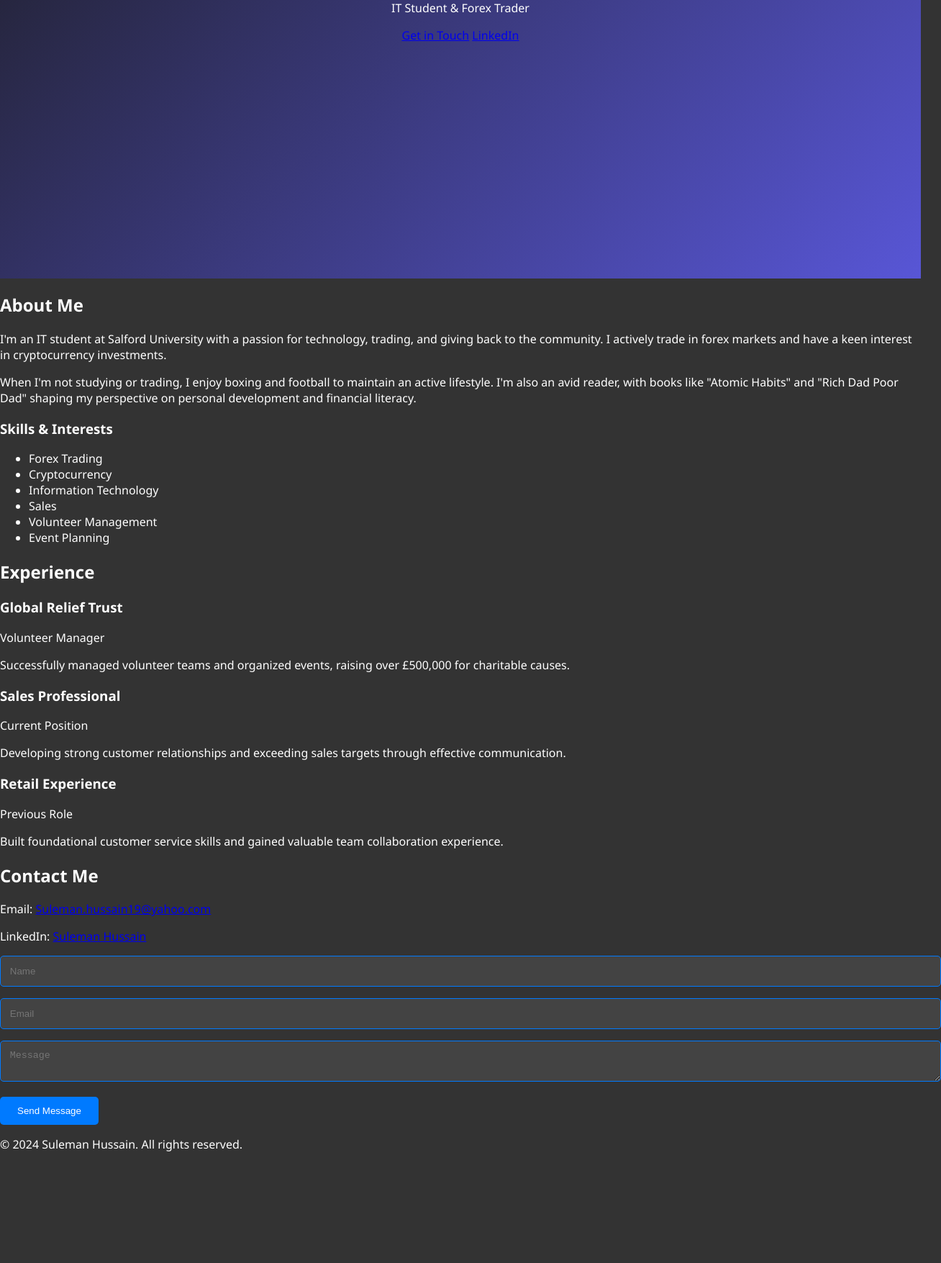
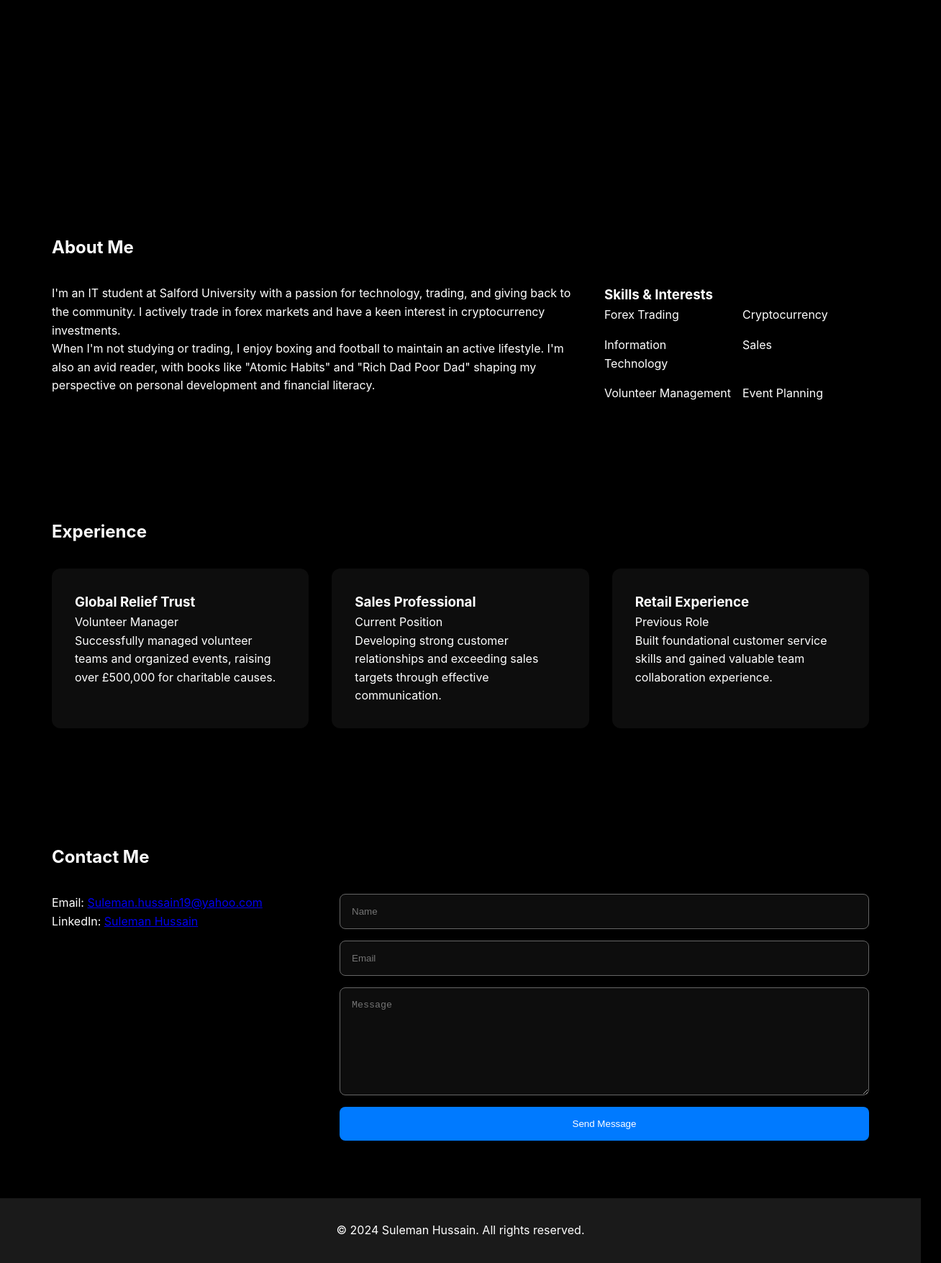
Before and after one commit to xsulemxn/My-Website, a plain HTML site: page index.html in a window 1280 px wide. Shown: the part 555-2310 px from the top of the page at 72% size, 1308 px wide, since content can reach past the window. Before the commit the page ends 2172 px from the top, so only its background shows below. Drawn offline with Linux system fonts and the light colour scheme.

Commit message:
styles.css

```diff
--- a/styles.css
+++ b/styles.css
@@ -1,163 +1,216 @@
-/* Basic Reset and Variables */
 :root {
     --primary-color: #1a1a1a;
-    --accent-color: #007AFF;
-    --secondary-accent: #5856D6;
+    --secondary-color: #333333;
+    --accent-color: #666666;
     --text-color: #ffffff;
-    --bg-color: #333333;
-    --subtle-bg: rgba(255, 255, 255, 0.08);
+    --background-color: #000000;
 }
 
-/* Global Styles */
-body {
+* {
     margin: 0;
-    font-family: 'Segoe UI', sans-serif;
-    background-color: var(--bg-color);
-    color: var(--text-color);
+    padding: 0;
+    box-sizing: border-box;
 }
 
-/* Hero Section */
+body {
+    font-family: -apple-system, BlinkMacSystemFont, 'Segoe UI', Roboto, Oxygen, Ubuntu, Cantarell, sans-serif;
+    line-height: 1.6;
+    color: var(--text-color);
+    background-color: var(--background-color);
+}
+
+nav {
+    position: fixed;
+    width: 100%;
+    background-color: rgba(0, 0, 0, 0.95);
+    padding: 1rem 0;
+    z-index: 1000;
+    backdrop-filter: blur(10px);
+    -webkit-backdrop-filter: blur(10px);
+}
+
+.nav-content {
+    max-width: 1200px;
+    margin: 0 auto;
+    display: flex;
+    justify-content: space-between;
+    align-items: center;
+    padding: 0 2rem;
+}
+
+.logo {
+    font-size: 1.5rem;
+    font-weight: bold;
+}
+
+.nav-links {
+    display: flex;
+    list-style: none;
+    gap: 2rem;
+}
+
+.nav-links a {
+    color: var(--text-color);
+    text-decoration: none;
+    transition: color 0.3s ease;
+}
+
+.nav-links a:hover {
+    color: #007AFF;
+}
+
+section {
+    padding: 5rem 2rem;
+    max-width: 1200px;
+    margin: 0 auto;
+}
+
 .hero {
     height: 100vh;
     display: flex;
     align-items: center;
     justify-content: center;
     text-align: center;
-    color: var(--text-color);
-    background: linear-gradient(135deg, var(--primary-color), var(--secondary-accent));
+    background-color: var(--background-color);
 }
 
 .hero-content h1 {
-    font-size: 2.8rem;
-    margin: 0.5rem 0;
-    animation: fadeInDown 1s ease-in-out;
+    font-size: 3.5rem;
+    margin-bottom: 1rem;
+    background: linear-gradient(45deg, #007AFF, #5856D6);
+    -webkit-background-clip: text;
+    -webkit-text-fill-color: transparent;
 }
 
-.intro {
-    font-size: 1.2rem;
+.subtitle {
+    font-size: 1.5rem;
+    color: var(--accent-color);
     margin-bottom: 2rem;
-    animation: fadeInUp 1.2s ease-in-out;
 }
 
-.cta-container a {
-    margin: 0.5rem;
-    padding: 0.75rem 1.5rem;
-    color: #fff;
-    border-radius: 5px;
-    transition: background 0.3s ease;
+.cta-buttons {
+    display: flex;
+    gap: 1rem;
+    justify-content: center;
 }
 
-.cta {
-    background: var(--accent-color);
-}
-
-.cta.secondary {
-    background: none;
-    border: 2px solid var(--accent-color);
-}
-
-.cta:hover {
-    background: #005bb5;
-}
-
-/* Section Header */
-.sub-hero {
-    padding: 3rem 0;
-    text-align: center;
-    background: var(--primary-color);
-}
-
-/* Hobbies Section */
-.hobbies-grid {
-    display: grid;
-    gap: 1.5rem;
-    grid-template-columns: repeat(auto-fit, minmax(200px, 1fr));
-    padding: 2rem;
-}
-
-.hobby-card {
-    padding: 1.5rem;
-    background: var(--subtle-bg);
+.cta-button {
+    display: inline-block;
+    padding: 1rem 2rem;
+    background-color: #007AFF;
+    color: var(--text-color);
+    text-decoration: none;
     border-radius: 8px;
-    text-align: center;
     transition: transform 0.3s ease, background-color 0.3s ease;
 }
 
-.hobby-card:hover {
-    transform: translateY(-5px);
-    background: var(--accent-color);
+.cta-button.secondary {
+    background-color: transparent;
+    border: 1px solid #007AFF;
 }
 
-/* Timeline for Skills Page */
-.timeline {
+.cta-button:hover {
+    transform: translateY(-2px);
+    background-color: #0066CC;
+}
+
+.about-content {
+    display: grid;
+    grid-template-columns: 2fr 1fr;
+    gap: 2rem;
+    margin-top: 2rem;
+}
+
+.skills-list {
+    list-style: none;
+    display: grid;
+    grid-template-columns: repeat(2, 1fr);
+    gap: 1rem;
+}
+
+.experience-grid {
+    display: grid;
+    grid-template-columns: repeat(auto-fit, minmax(300px, 1fr));
+    gap: 2rem;
+    margin-top: 2rem;
+}
+
+.experience-card {
+    background-color: rgba(255, 255, 255, 0.05);
+    padding: 2rem;
+    border-radius: 12px;
+    transition: transform 0.3s ease;
+}
+
+.experience-card:hover {
+    transform: translateY(-5px);
+}
+
+.contact-content {
+    display: grid;
+    grid-template-columns: 1fr 2fr;
+    gap: 2rem;
+    margin-top: 2rem;
+}
+
+form {
     display: flex;
     flex-direction: column;
-    gap: 2rem;
-    padding: 2rem;
+    gap: 1rem;
 }
 
-.timeline-item {
-    padding: 1.5rem;
-    background: var(--subtle-bg);
+input, textarea {
+    padding: 1rem;
+    background-color: rgba(255, 255, 255, 0.05);
+    border: 1px solid var(--accent-color);
     border-radius: 8px;
-    position: relative;
-    animation: fadeInUp 0.7s forwards ease-in-out;
-    opacity: 0;
+    color: var(--text-color);
 }
 
-.timeline-item:nth-child(odd) {
-    animation-delay: 0.2s;
+textarea {
+    min-height: 150px;
+    resize: vertical;
 }
 
-.timeline-item:nth-child(even) {
-    animation-delay: 0.4s;
+button {
+    padding: 1rem;
+    background-color: #007AFF;
+    color: var(--text-color);
+    border: none;
+    border-radius: 8px;
+    cursor: pointer;
+    transition: background-color 0.3s ease;
 }
 
-/* Contact Form */
-#contact-section {
-    display: flex;
-    flex-direction: column;
-    align-items: center;
-    padding: 2rem;
+button:hover {
+    background-color: #0066CC;
 }
 
-form input, form textarea {
-    width: 100%;
-    padding: 0.8rem;
-    border: 1px solid var(--accent-color);
-    border-radius: 5px;
-    margin-bottom: 1rem;
-    background-color: var(--subtle-bg);
+footer {
+    text-align: center;
+    padding: 2rem;
+    background-color: var(--primary-color);
 }
 
-form button {
-    padding: 0.75rem 1.5rem;
-    background-color: var(--accent-color);
-    border: none;
-    border-radius: 5px;
-    color: #fff;
-    cursor: pointer;
-    transition: background 0.3s ease;
-}
+@media (max-width: 768px) {
+    .nav-links {
+        display: none;
+    }
 
-form button:hover {
-    background-color: #005bb5;
-}
+    .hero-content h1 {
+        font-size: 2.5rem;
+    }
 
-/* Animations */
-@keyframes fadeInUp {
-    to {
-        opacity: 1;
-        transform: translateY(0);
+    .subtitle {
+        font-size: 1.2rem;
+    }
+
+    .about-content,
+    .contact-content {
+        grid-template-columns: 1fr;
+    }
+
+    section {
+        padding: 3rem 1rem;
     }
 }
-
-@keyframes fadeInDown {
-    from {
-        opacity: 0;
-        transform: translateY(-20px);
-    }
-    to {
-        opacity: 1;
-        transform: translateY(0);
-    }
```
